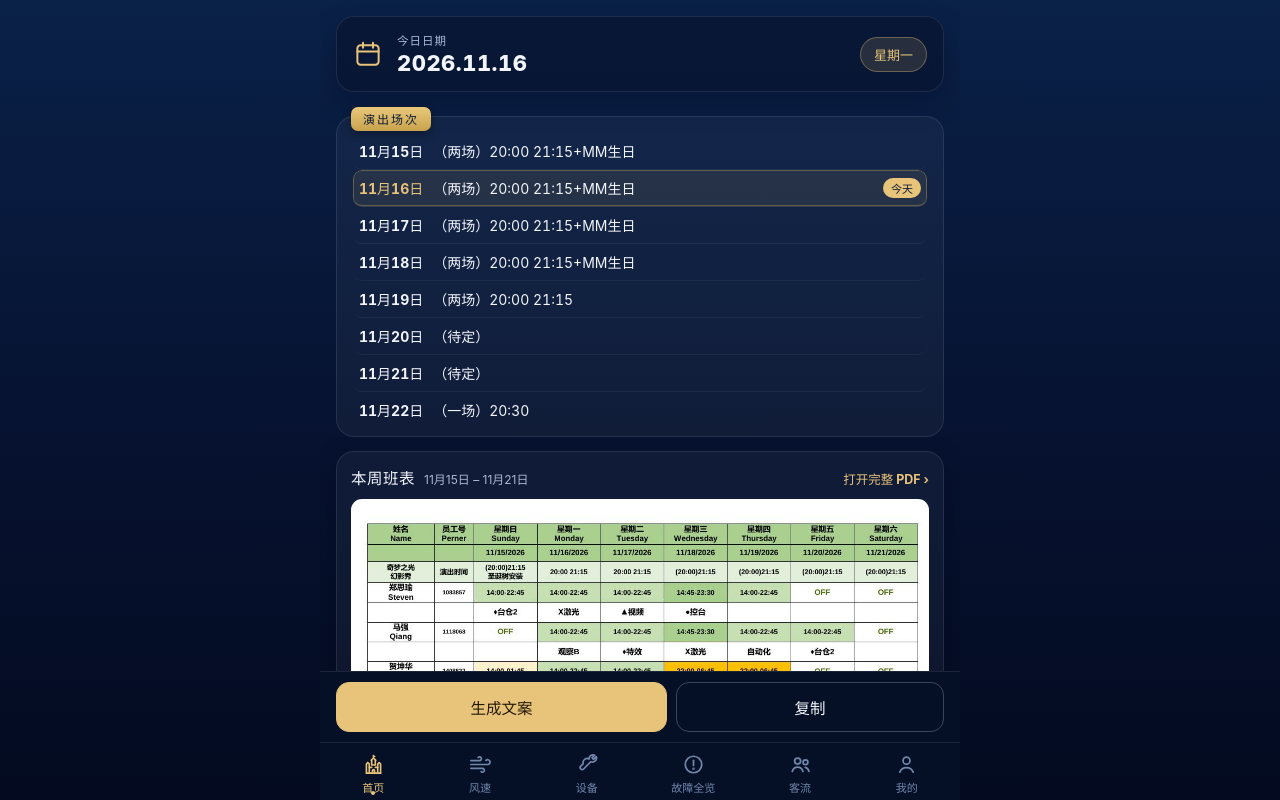
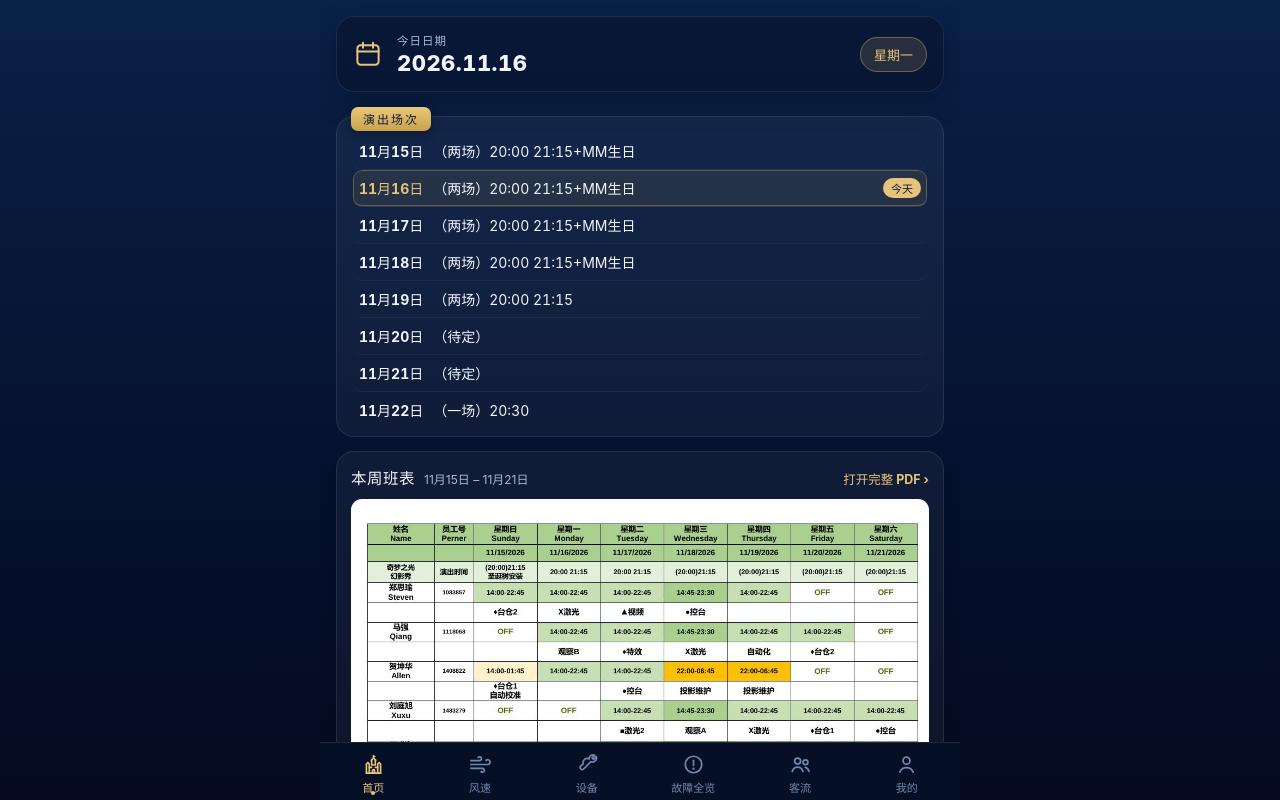
Before and after one commit to tanghaitian04-debug/disney-equipment-check, a React (Vite) app: page / in a window 1280 px wide. Built offline with nearby package versions, Linux system fonts and the light colour scheme; no server answers.

Commit message:
V1.10.5: 生成文案/复制移到首页内容的最末尾（随页面滚动，滑到最底下才看到）

```diff
--- a/package.json
+++ b/package.json
@@ -1,6 +1,6 @@
 {
   "name": "disney-equipment-check",
-  "version": "1.10.4",
+  "version": "1.10.5",
   "private": true,
   "type": "module",
   "scripts": {
--- a/public/sw.js
+++ b/public/sw.js
@@ -1,4 +1,4 @@
-const CACHE='stage-schedule-v1-1.10.4';
+const CACHE='stage-schedule-v1-1.10.5';
 self.addEventListener('install',event=>{event.waitUntil((async()=>{const cache=await caches.open(CACHE);const response=await fetch('/',{cache:'reload'});if(response&&response.ok)await cache.put('/',response.clone());const html=await response.text();const assets=[...html.matchAll(/(?:src|href)="([^"\s]+\.(?:js|css))"/g)].map(m=>m[1]);await Promise.allSettled(['/manifest.webmanifest','/icon.svg','/bg.jpg',...assets].map(u=>cache.add(u)));await self.skipWaiting()})())});
 self.addEventListener('activate',event=>{event.waitUntil(caches.keys().then(keys=>Promise.all(keys.filter(k=>k.startsWith('stage-schedule-')&&k!==CACHE).map(k=>caches.delete(k)))).then(()=>self.clients.claim()))});
 self.addEventListener('fetch',event=>{if(event.request.method!=='GET'||new URL(event.request.url).origin!==self.location.origin)return;event.respondWith((async()=>{try{const response=await fetch(event.request);if(response.ok){const copy=response.clone();event.waitUntil(caches.open(CACHE).then(c=>c.put(event.request,copy)))}return response}catch{return await caches.match(event.request)||(event.request.mode==='navigate'?await caches.match('/'):null)||Response.error()}})())});
--- a/src/main.tsx
+++ b/src/main.tsx
@@ -310,6 +310,10 @@ function App() {
                 <pre id="preview">{generated}</pre>
               </section>
             )}
+            <div className="actionbar">
+              <button id="btn-generate" onClick={() => { doGenerate(); navigator.vibrate?.(10); }}>生成文案</button>
+              <button id="btn-copy" onClick={doCopy}>复制</button>
+            </div>
           </>
         )}
 
@@ -381,12 +385,6 @@ function App() {
       </div>
 
       <div className="bottomstack">
-        {tab === 'home' && (
-          <div className="actionbar">
-            <button id="btn-generate" onClick={() => { doGenerate(); navigator.vibrate?.(10); }}>生成文案</button>
-            <button id="btn-copy" onClick={doCopy}>复制</button>
-          </div>
-        )}
         <nav className="tabbar-main">
           {tabs.map(t => (
             <button key={t.id} className={tab === t.id ? 'active' : ''} onClick={() => { setTab(t.id); document.getElementById('shell')?.scrollTo(0, 0); }}>{t.icon}<span>{t.label}</span></button>
--- a/src/style.css
+++ b/src/style.css
@@ -67,7 +67,7 @@ button{font:inherit;cursor:pointer;touch-action:manipulation}
 
 /* —— 底部动作条（在标签栏上方） —— */
 .bottomstack{flex:0 0 auto;width:100%;display:flex;flex-direction:column}
-.actionbar{display:flex;gap:9px;padding:10px 16px;background:rgba(6,17,40,.92);backdrop-filter:blur(12px);border-top:1px solid var(--card-line)}
+.actionbar{display:flex;gap:9px;margin-top:16px}
 .actionbar button{flex:1;min-height:50px;border-radius:13px;font-size:15.5px;font-weight:700;border:1px solid rgba(255,255,255,.22);background:transparent;color:var(--txt)}
 .actionbar button:active{transform:scale(.985)}
 #btn-generate{background:var(--gold);border-color:var(--gold);color:var(--gold-ink);flex:1.25}
```
